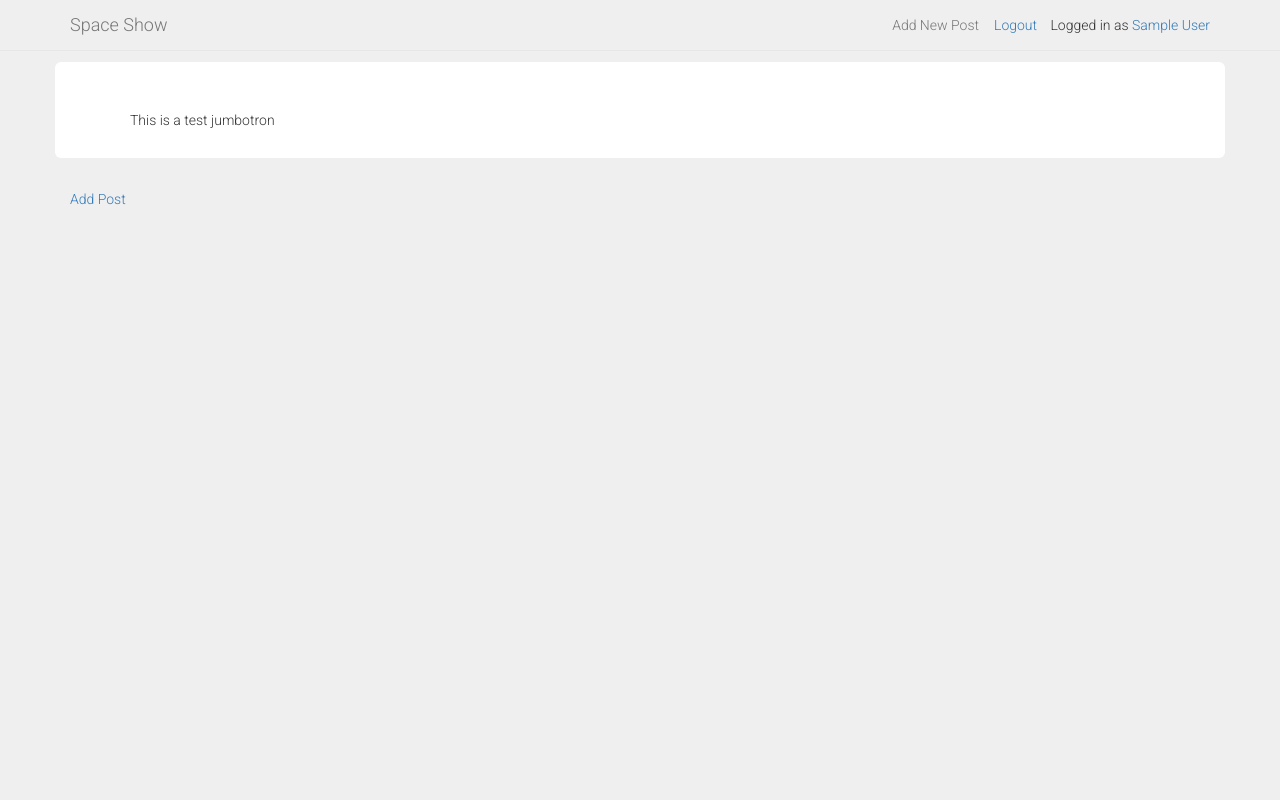
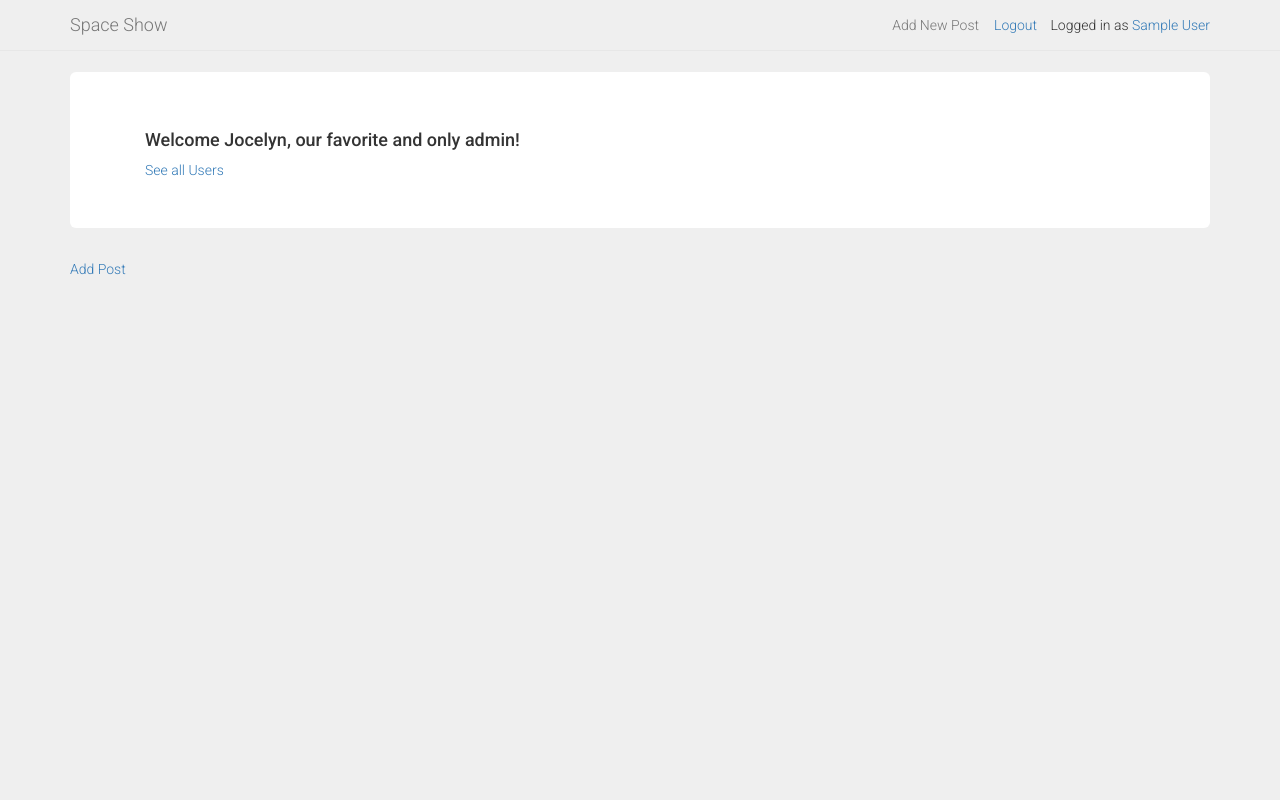
Before and after one commit to jocelynalsdorf/show-space, a Rails app: page / in a window 1280 px wide. Run offline with Rails 7, Linux system fonts and the light colour scheme; the visitor is signed in with stand-in values (Sample User, id 1); data that the repository does not hold is empty; style sheets or scripts are compiled from the project's sources; parts of the project's set-up code (start-up, migrations or seed data) failed here and were passed over; some libraries are stand-ins or nearby versions.

Commit message:
styling and structure for admin and index page

```diff
--- a/app/assets/stylesheets/application.scss
+++ b/app/assets/stylesheets/application.scss
@@ -44,12 +44,22 @@ ul {
 	padding-top: 30px
 }
 
-.jumbotron.container {
-	max-width: 100%
+.jumbotron .container {
+	max-width: 100%;
+	margin: 0;
 }
 
 .jumbotron {
+	margin-top:10px;
   padding-top: 48px;
   padding-bottom: 48px;
   background-color: #fff;
   }
+
+.center-block {
+  text-align:center;
+  }
+
+  .left-block p {
+  text-align: left;
+  }
--- a/app/controllers/posts_controller.rb
+++ b/app/controllers/posts_controller.rb
@@ -50,6 +50,11 @@ before_action :authenticate_user!, except: [:index, :show]
 		redirect_to :back
 	end
 
+	def all
+		@posts = Post.all
+
+	end
+
 private
 
 	def find_post
--- a/app/views/posts/index.html.erb
+++ b/app/views/posts/index.html.erb
@@ -1,10 +1,19 @@
 <% content_for :title, "Space Show | New Post" %>
 
 
-	<div class="row">
-<div class="jumbotron">
-	<div class="container">This is a test jumbotron</div>
+<div class="row">
+	<div class="col-lg-12">
+		<div class="jumbotron">
+			<div class="container">
+			<% if current_user && current_user.admin? %>
+			<h4>Welcome Jocelyn, our favorite and only admin!</h4>
+			<%= link_to "See all Users", all_posts_path %>
+			<% end %>
+			</div>
+		</div>
+	</div>
 </div>
+<div class="row">
 		<div class="col-lg-12">
 		  <% @posts.each do |post| %>
 		  <div class="col-lg-4">
@@ -16,7 +25,7 @@
 		  <% end %>
 
 		</div><!-- end of col 12 -->
-		</div><!-- end of row 1 -->
+</div><!-- end of row 2 -->
 		<div class="row">
 		<div class="col-lg-12">
 			<p><%= link_to "Add Post", new_post_path %></p>
--- a/config/routes.rb
+++ b/config/routes.rb
@@ -4,8 +4,13 @@ Rails.application.routes.draw do
 
   resources :posts do
   	member do
+
   		get "like", to: "posts#upvote"
   		get "dislike", to: "posts#downvote"
+  	end
+
+  	collection do
+  		get 'all'
   	end
   	resources :comments
   end
```
Also changed, not shown: app/views/posts/all.html.erb (added, +13 -0 lines).
